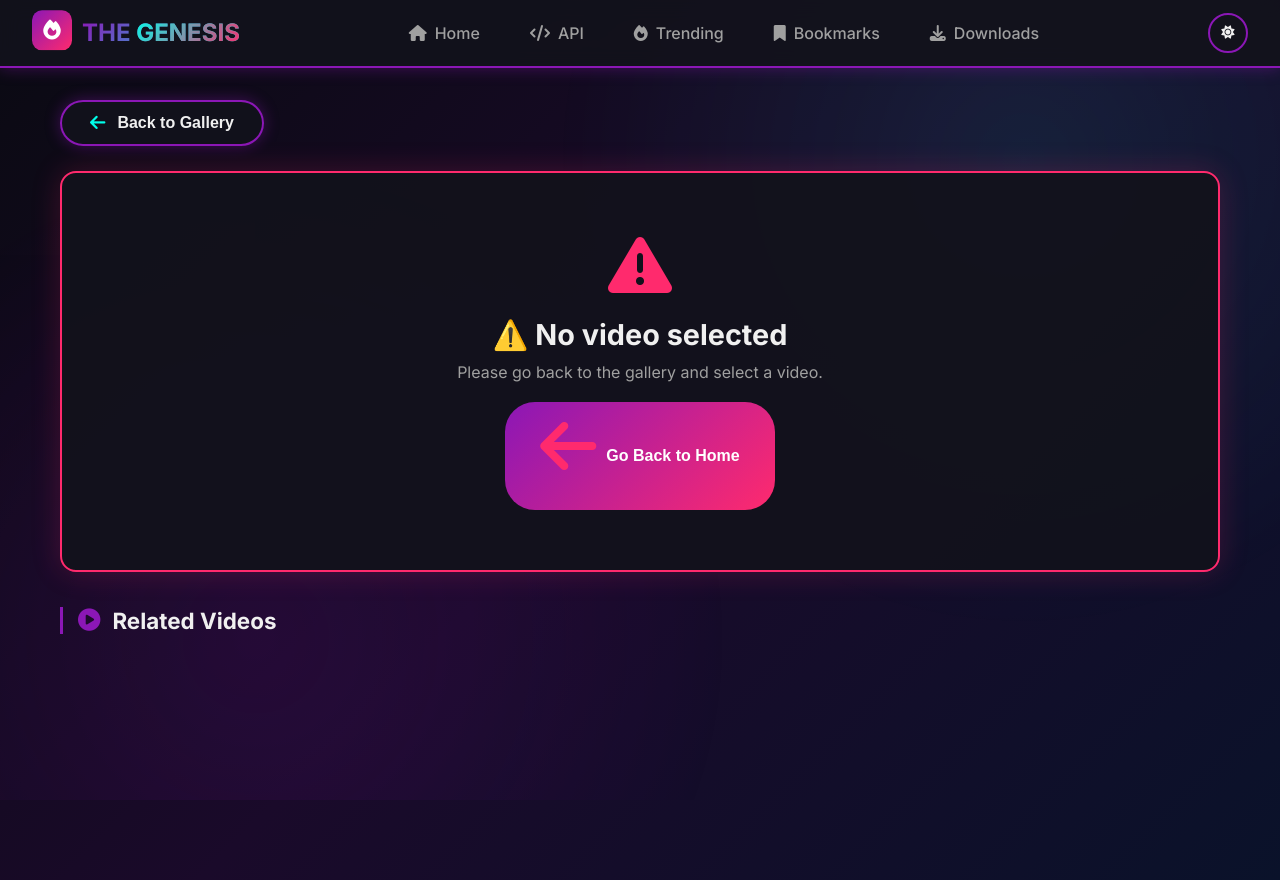
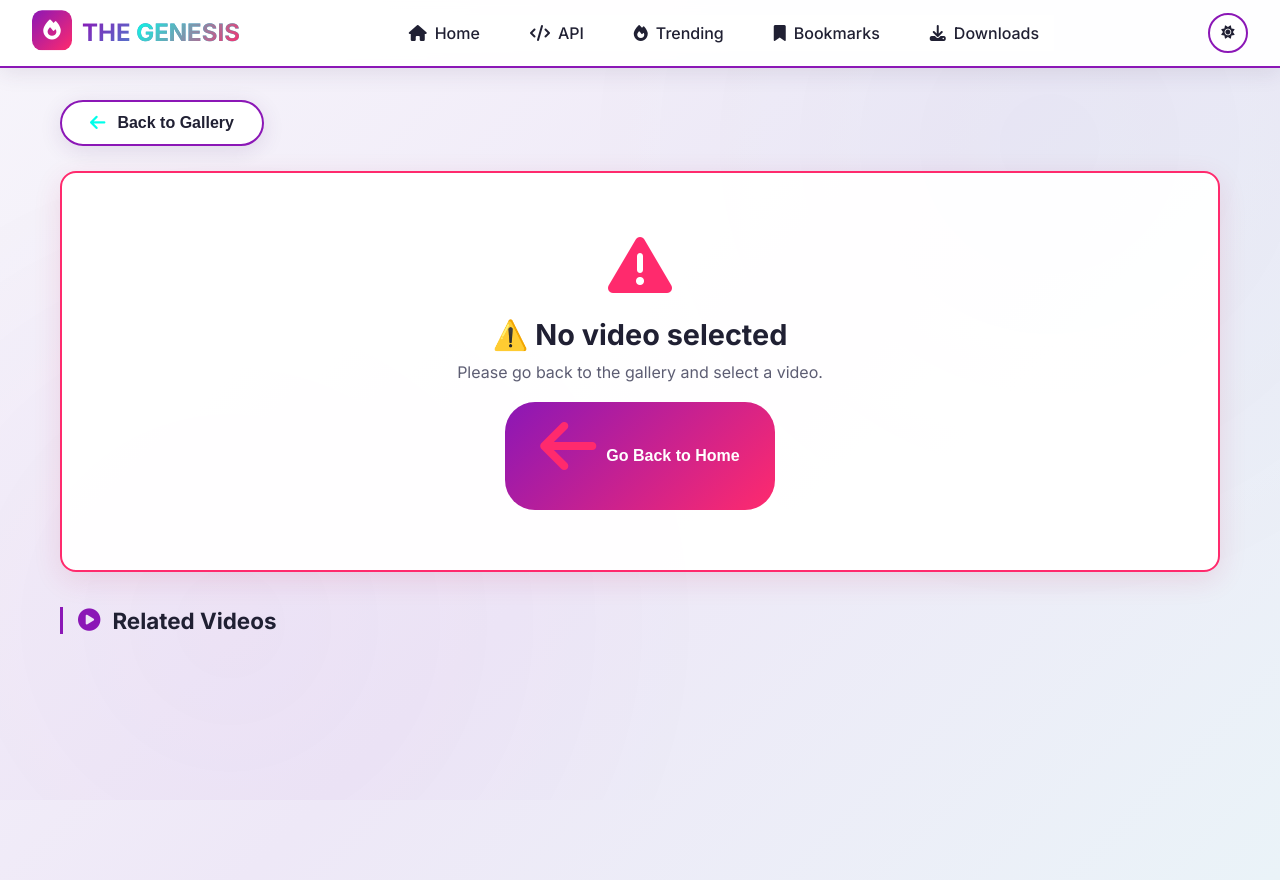
Before and after one commit to zikky0001-droid/zgenesis, a website: page public/video.html in a window 1280 px wide. Both pictures are taken after a click on the button "Switch to light theme". Drawn offline with Linux system fonts and the light colour scheme.

Commit message:
Fix 1.1.5 ( video page theme fix )

```diff
--- a/public/video.html
+++ b/public/video.html
@@ -871,6 +871,161 @@
             .error-state i { font-size: 3rem; }
             .error-state h2 { font-size: 1.4rem; }
         }
+
+
+        /* ============== LIGHT THEME ============== */
+        body.light-theme {
+            color-scheme: light;
+            --text: #202033;
+            --text-muted: #5d5d73;
+            --bg: #f3f1f8;
+            --card-bg: rgba(255, 255, 255, 0.96);
+            --card-border: rgba(110, 35, 150, 0.20);
+            --hover: rgba(139, 23, 182, 0.075);
+            --border: rgba(110, 35, 150, 0.32);
+            --primary-glow: rgba(139, 23, 182, 0.18);
+            --secondary-glow: rgba(0, 160, 150, 0.12);
+            --accent-glow: rgba(255, 42, 109, 0.16);
+            --neon: 0 5px 22px rgba(70, 35, 95, 0.12);
+        }
+
+        body.light-theme {
+            background: linear-gradient(135deg, #f7f5fb 0%, #eee8f7 52%, #eaf3f8 100%);
+            color: var(--text);
+        }
+
+        body.light-theme::before {
+            opacity: 0.22;
+            background:
+                radial-gradient(circle at 18% 78%, rgba(139, 23, 182, 0.13), transparent 42%),
+                radial-gradient(circle at 82% 18%, rgba(0, 160, 150, 0.10), transparent 42%);
+        }
+
+        body.light-theme .navbar {
+            background: rgba(255, 255, 255, 0.94);
+            border-bottom-color: var(--primary);
+            box-shadow: 0 5px 22px rgba(60, 35, 80, 0.10);
+        }
+
+        body.light-theme .nav-links a,
+        body.light-theme .menu-toggle,
+        body.light-theme .theme-toggle {
+            color: var(--text);
+        }
+
+        body.light-theme .theme-toggle {
+            background: #fff;
+            border-color: var(--primary);
+        }
+
+        body.light-theme .nav-links a:hover,
+        body.light-theme .nav-links a.active {
+            color: var(--primary);
+            background: rgba(139, 23, 182, 0.08);
+        }
+
+        body.light-theme .back-button,
+        body.light-theme .video-info-section,
+        body.light-theme .related-card,
+        body.light-theme .error-state,
+        body.light-theme .toast {
+            background: var(--card-bg);
+            color: var(--text);
+            border-color: var(--card-border);
+            box-shadow: var(--neon);
+        }
+
+        body.light-theme .back-button {
+            border-color: var(--primary);
+        }
+
+        body.light-theme .video-title-main,
+        body.light-theme .video-info-section h1,
+        body.light-theme .video-info-section h2,
+        body.light-theme .video-info-section h3,
+        body.light-theme .related-section h2,
+        body.light-theme .related-card .related-title,
+        body.light-theme .error-state h2 {
+            color: var(--text);
+        }
+
+        body.light-theme .video-meta-row,
+        body.light-theme .video-description,
+        body.light-theme .video-info-section p,
+        body.light-theme .related-card .related-meta,
+        body.light-theme .error-state p {
+            color: var(--text-muted);
+        }
+
+        body.light-theme .tag {
+            color: #51415f;
+            background: rgba(139, 23, 182, 0.055);
+            border-color: rgba(110, 35, 150, 0.22);
+        }
+
+        body.light-theme .tag:hover {
+            color: #fff;
+            background: var(--primary);
+        }
+
+        body.light-theme .related-card .related-thumb {
+            background: #e7e3ed;
+        }
+
+        body.light-theme .related-card .thumb-duration {
+            background: rgba(25, 22, 32, 0.82);
+            color: #fff;
+        }
+
+        /* Keep the actual video surface black for correct video contrast. */
+        body.light-theme .player-wrapper,
+        body.light-theme .video-player {
+            background: #000;
+        }
+
+        body.light-theme .video-overlay {
+            background: rgba(248, 246, 252, 0.92);
+        }
+
+        body.light-theme .video-overlay .loading-spinner,
+        body.light-theme .video-overlay .loading-spinner span {
+            color: var(--text);
+        }
+
+        body.light-theme .toast {
+            border-color: var(--primary);
+        }
+
+        body.light-theme .toast.info i { color: var(--primary); }
+        body.light-theme .toast.success i { color: #087a49; }
+        body.light-theme .toast.error i { color: #c51f56; }
+
+        body.light-theme .error-state {
+            border-color: var(--error);
+            box-shadow: 0 8px 28px rgba(197, 31, 86, 0.12);
+        }
+
+        body.light-theme .nav-links {
+            background: rgba(255, 255, 255, 0.98);
+        }
+
+        body.light-theme button:focus-visible,
+        body.light-theme a:focus-visible {
+            outline: 3px solid rgba(139, 23, 182, 0.42);
+            outline-offset: 3px;
+        }
+
+        @media (prefers-reduced-motion: reduce) {
+            body.light-theme *,
+            body.light-theme *::before,
+            body.light-theme *::after {
+                animation-duration: 0.01ms !important;
+                animation-iteration-count: 1 !important;
+                scroll-behavior: auto !important;
+                transition-duration: 0.01ms !important;
+            }
+        }
+
     </style>
 
     <!-- Social-sharing preview image is bundled at /icon.jpg. -->
@@ -909,8 +1064,8 @@
             <a href="index.html#downloads"><i class="fas fa-download"></i> Downloads</a>
         </div>
 
-        <button class="theme-toggle" id="themeToggle">
-            <i class="fas fa-moon"></i>
+        <button class="theme-toggle" id="themeToggle" type="button" aria-label="Switch to light theme" title="Switch to light theme" aria-pressed="false">
+            <i class="fas fa-moon" aria-hidden="true"></i>
         </button>
 
         <div class="menu-toggle" id="menuToggle">
@@ -1408,28 +1563,47 @@ function setupEventListeners() {
 }
 
 // ============== THEME ==============
-function toggleTheme() {
-    document.body.classList.toggle('light-theme');
+function applyTheme(theme) {
+    const isLight = theme === 'light';
+    document.body.classList.toggle('light-theme', isLight);
+
     if (el.themeToggle) {
         const icon = el.themeToggle.querySelector('i');
-        if (document.body.classList.contains('light-theme')) {
-            icon.className = 'fas fa-sun';
-            localStorage.setItem('theme', 'light');
-        } else {
-            icon.className = 'fas fa-moon';
-            localStorage.setItem('theme', 'dark');
-        }
+        if (icon) icon.className = isLight ? 'fas fa-sun' : 'fas fa-moon';
+        el.themeToggle.setAttribute('aria-pressed', String(isLight));
+        el.themeToggle.setAttribute('aria-label', isLight ? 'Switch to dark theme' : 'Switch to light theme');
+        el.themeToggle.setAttribute('title', isLight ? 'Switch to dark theme' : 'Switch to light theme');
     }
 }
 
+function saveTheme(theme) {
+    try {
+        localStorage.setItem('theme', theme);
+    } catch (error) {
+        console.warn('Unable to save theme preference:', error);
+    }
+}
+
+function toggleTheme() {
+    const nextTheme = document.body.classList.contains('light-theme') ? 'dark' : 'light';
+    applyTheme(nextTheme);
+    saveTheme(nextTheme);
+}
+
 function loadTheme() {
-    if (localStorage.getItem('theme') === 'light') {
-        document.body.classList.add('light-theme');
-        if (el.themeToggle) {
-            el.themeToggle.querySelector('i').className = 'fas fa-sun';
-        }
-    }
+    let savedTheme = 'dark';
+    try {
+        savedTheme = localStorage.getItem('theme') === 'light' ? 'light' : 'dark';
+    } catch (error) {
+        console.warn('Unable to read theme preference:', error);
+    }
+    applyTheme(savedTheme);
 }
+
+// Keep an already-open video tab in sync when the theme changes in another tab.
+window.addEventListener('storage', (event) => {
+    if (event.key === 'theme') applyTheme(event.newValue === 'light' ? 'light' : 'dark');
+});
 
 // ============== TOAST ==============
 function showToast(message, type = 'info') {
```
